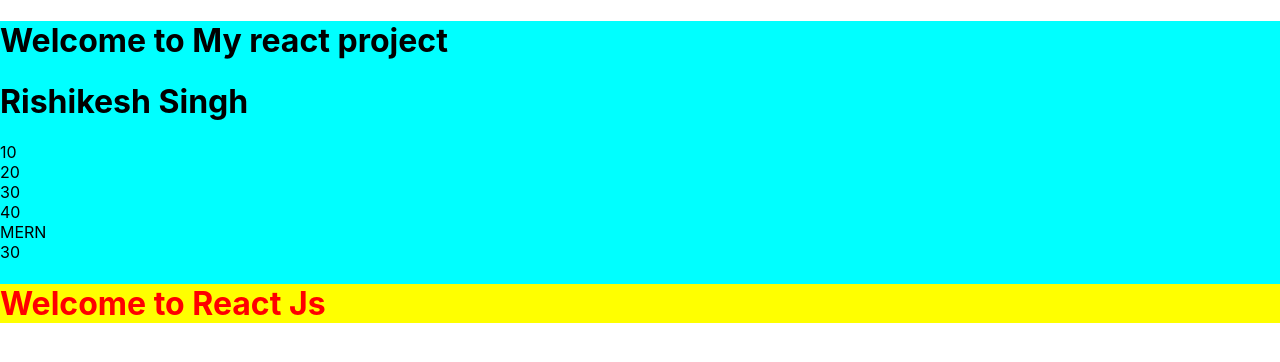
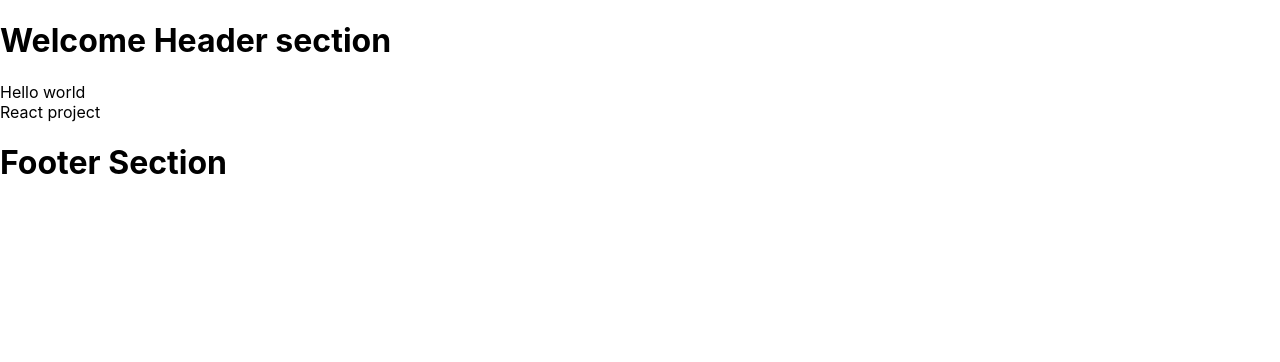
Before and after one commit to errishi/myfirst-react-project, a React (Create React App) app: page / in a window 1280 px wide. Shown: the top 362 px of the page. Built offline with nearby package versions, Linux system fonts and the light colour scheme.

Commit message:
new file added

```diff
--- a/src/App.css
+++ b/src/App.css
@@ -36,10 +36,3 @@
     transform: rotate(360deg);
   }
 }
-
-
-.main{
-  max-width: 1320px;
-  margin: auto;
-  background-color: aqua;
-}
--- a/src/App.js
+++ b/src/App.js
@@ -1,36 +1,15 @@
 import logo from './logo.svg';
 import './App.css';
+import Header from './Header';
+import Footer from './Footer';
 
 function App() {
-  let name = "Rishikesh Singh";
-  let arr = [10, 20, 30, 40];
-  let obj = {
-    'name': "Rishi",
-    'cName': "MERN",
-    'desc': "React Js"
-  }
-  let status = true;
   return (
     <div className="main">
-      <h1>Welcome to My react project</h1>
-      <h1>{name}</h1>
-      {arr.map((element)=>{
-        return(
-          <div>{element}</div>
-        )
-      })}
+      <Header/>
 
-      <div>
-        {obj.cName}
-      </div>
+      <Footer/>
 
-      <div>{10+20}</div>
-
-      {  (status) ?
-        <h1 style={{color : "red", backgroundColor: "yellow"}}>Welcome to React Js</h1>
-        :
-        ""
-      }
 
     </div>
   );
--- /dev/null
+++ b/src/Footer.jsx
@@ -0,0 +1,7 @@
+import React from 'react'
+
+export default function Footer() {
+  return (
+    <h1>Footer Section</h1>
+  )
+}
--- /dev/null
+++ b/src/Header.jsx
@@ -0,0 +1,11 @@
+function Header(){
+    return(
+        <div>
+            <h1>Welcome Header section</h1>
+            <div>Hello world</div>
+            <div>React project</div>
+        </div>
+    )
+}
+
+export default Header;
```
